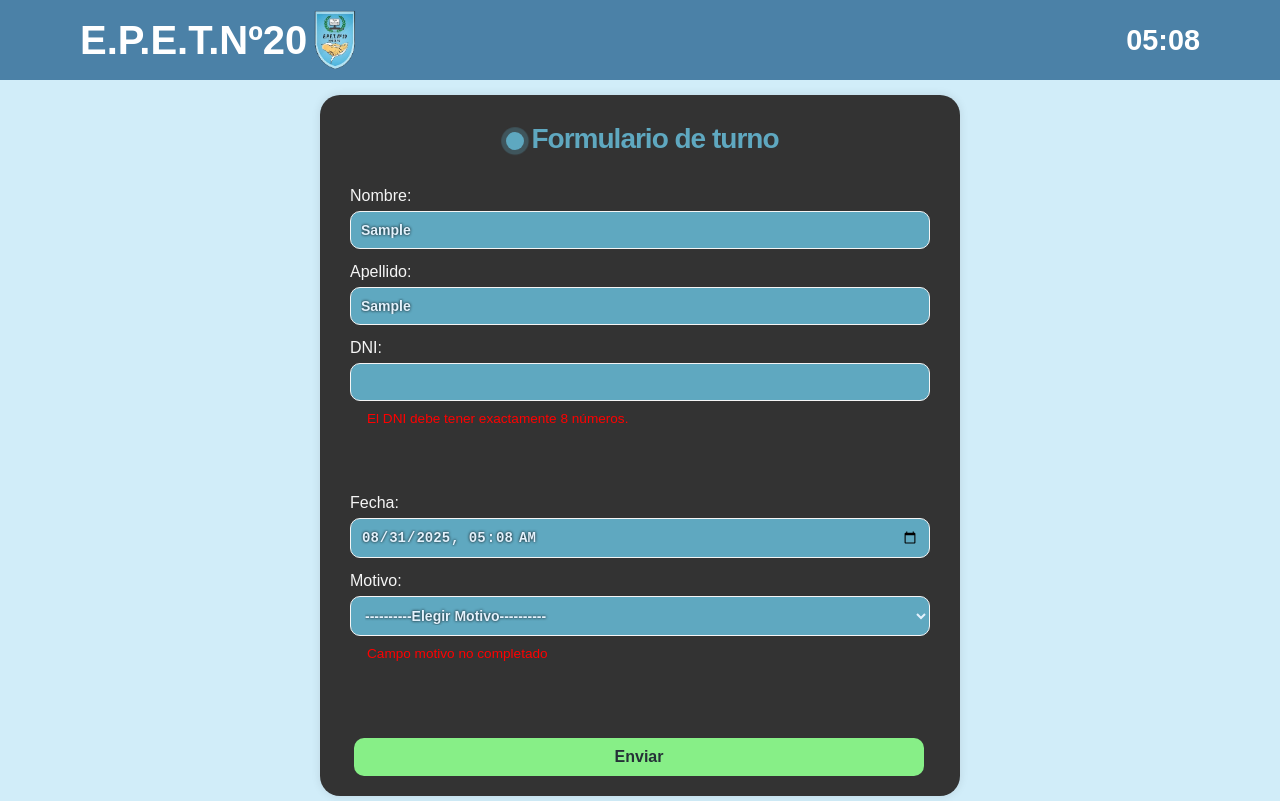
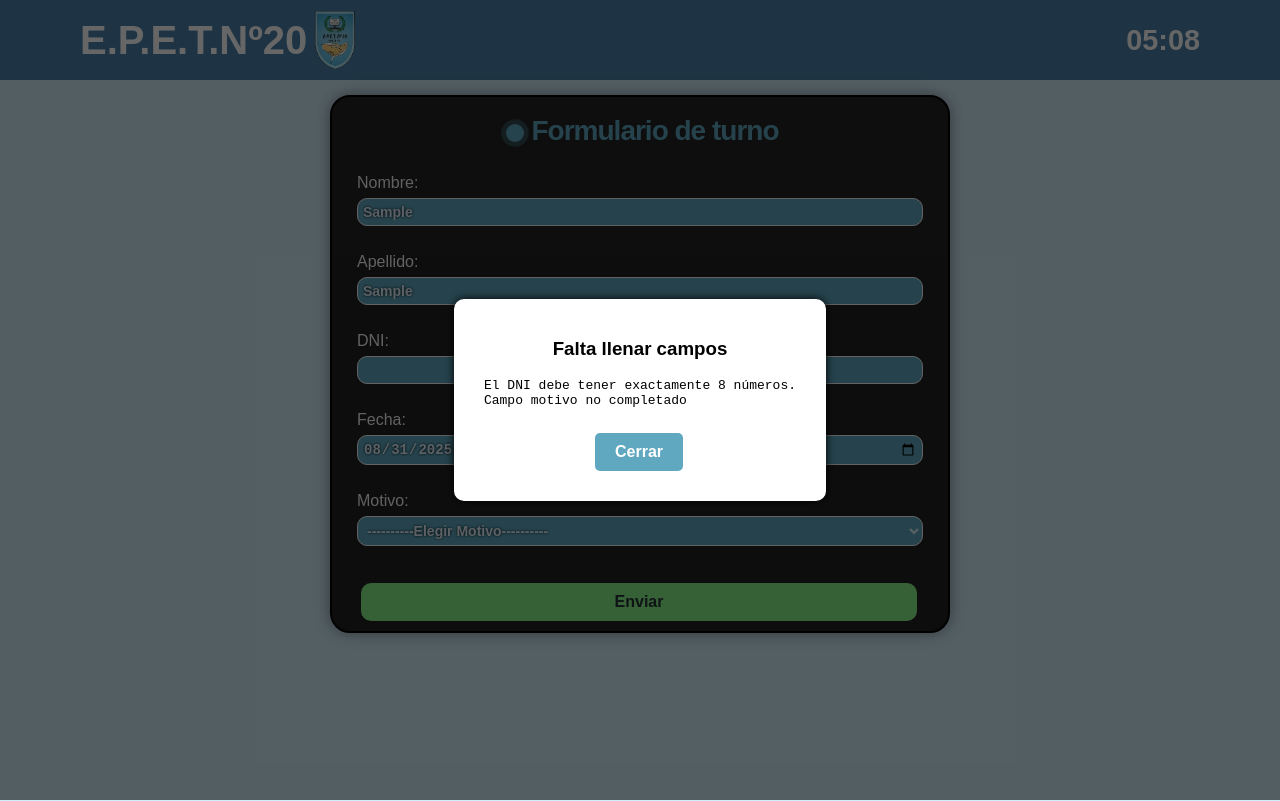
Before and after one commit to lukie-bell/proyecto_totem_6to_2da, a React (Create React App) app: page / in a window 1280 px wide. Both pictures are taken after typing "Sample", "Sample", "Sample" into the empty fields and a click on the button "Enviar". Built offline with nearby package versions, Linux system fonts and the light colour scheme; no server answers.

Commit message:
Se corrigieron detalles del formulario y se hiceron las nuevas alertas Popup

```diff
--- a/src/components/TurnoFormulario.jsx
+++ b/src/components/TurnoFormulario.jsx
@@ -36,6 +36,9 @@ const TurnoFormulario = () =>{
   const[dni, setDNI] = useState("");
   const[fecha, setFecha] = useState(FechaActual());
   const[motivo, setMotivo] = useState("");
+  const[mostrarPopup, setMostrarPopup] = useState (false);
+  const[mensajePopup, setMensajePopup] = useState ("");
+
 
 const navigate = useNavigate(); //Eli:variable para guardar el uso del navigate
 
@@ -43,13 +46,18 @@ const navigate = useNavigate(); //Eli:variable para guardar el uso del navigate
     const [errores, setErrores] = useState({});
    const handleSubmit = async (e) => {
   e.preventDefault();
+
+  // Reseteamos antes para forzar render
+  setErrores({});
+  setMostrarPopup(false);
+
   const errores = {};
 
     //Alerta nombre
     if (nombre.trim() === "") {errores.nombre = "Campo nombre no completado";}
 
     //Alerta apellido
-    if (apellido.trim() === "") {errores.nombre = "Campo apellido no completado";}
+    if (apellido.trim() === "") {errores.apellido = "Campo apellido no completado";}
 
     //Alerta dni
     if (dni.trim() === "") {errores.dni = "Campo DNI no completado";}
@@ -70,70 +78,110 @@ const navigate = useNavigate(); //Eli:variable para guardar el uso del navigate
    // Guardado de errores para mostrarlo despues
     setErrores(errores);
 
-    if (Object.keys(errores).length === 0) {
+    if (Object.keys(errores).length > 0) {
+      const mensaje = Object.values(errores).join("\n");
+      setMensajePopup(mensaje);
+      setMostrarPopup(true);
+
+      return;
+  };
+
 try {
-      await addDoc(collection(db, 'turnos'), { nombreCompleto: nombre + " " + apellido, dni, fecha, motivo, creadoEn: new Date(), }); //Campos que se van a enviar a la bd.
-      setNombre('');
-      setApellido('');
-      setDNI('');
-      setFecha(FechaActual());
-      setMotivo('');
+      await addDoc(collection(db, 'turnos'), {
+        nombreCompleto: `${nombre} ${apellido}`,
+        dni,
+        fecha,
+        motivo,
+        creadoEn: new Date(),
+      });
+
+      // Redireccionar
       navigate("/Recibido", { state: { nombre } });
     } catch (error) {
       console.error(error);
-      alert('Error al registrar turno.');
-      }
+      setMensajePopup("Error al registrar el turno.");
+      setMostrarPopup(true);
     }
   };
 
 //Estructura del formulario
-return(
+return (
+  <>
     <div className="formulario">
       <form onSubmit={handleSubmit} className="formu">
         <div className="formtxt">Formulario de turno</div>
+
         <div>
           <label>Nombre:</label>
-                <input type="text"
+          <input
+            type="text"
             value={nombre}
-                onChange={(e)=>setNombre(e.target.value.replace(/[^A-Za-zÁÉÍÓÚáéíóúÑñ\s]/g, ""))}/>
-                 {errores.nombre && <p className="mensaje-error">{errores.nombre}</p>}
+            onChange={(e) =>
+              setNombre(e.target.value.replace(/[^A-Za-zÁÉÍÓÚáéíóúÑñ\s]/g, ""))
+            }
+          />
+          <p className="mensaje-error">{errores.nombre || "\u00A0"}</p>
         </div>
+
         <div>
           <label>Apellido:</label>
-                <input type="text"
+          <input
+            type="text"
             value={apellido}
-                onChange={(e)=>setApellido(e.target.value.replace(/[^A-Za-zÁÉÍÓÚáéíóúÑñ\s]/g, ""))}/>
-                 {errores.nombre && <p className="mensaje-error">{errores.apellido}</p>}
+            onChange={(e) =>
+              setApellido(e.target.value.replace(/[^A-Za-zÁÉÍÓÚáéíóúÑñ\s]/g, ""))
+            }
+          />
+          <p className="mensaje-error">{errores.apellido || "\u00A0"}</p>
         </div>
+
         <div>
           <label>DNI:</label>
-                <input type="text" maxLength={8}
+          <input
+            type="text"
+            maxLength={8}
             value={dni}
-                onChange={(e)=>setDNI(e.target.value.replace(/[^0-9]/g, ""))}/>
-                 {errores.dni && <p className="mensaje-error">{errores.dni}</p>}
+            onChange={(e) => setDNI(e.target.value.replace(/[^0-9]/g, ""))}
+          />
+          <p className="mensaje-error">{errores.dni || "\u00A0"}</p>
         </div>
+
         <div>
           <label>Fecha:</label>
-                <input type="datetime-local"
+          <input
+            type="datetime-local"
             value={fecha}
-                onChange={(e)=>setFecha(e.target.value)}
-                min={FechaActual()}/>
-                 {errores.fecha && <p className="mensaje-error">{errores.fecha}</p>}
+            onChange={(e) => setFecha(e.target.value)}
+            min={FechaActual()}
+          />
+          <p className="mensaje-error">{errores.fecha || "\u00A0"}</p>
         </div>
+
         <div>
           <label>Motivo:</label>
-                <select value={motivo} onChange={(e)=>setMotivo(e.target.value)}>
+          <select value={motivo} onChange={(e) => setMotivo(e.target.value)}>
             <option value="">----------Elegir Motivo----------</option>
             <option value="Hablar con un preceptor.">Hablar con un preceptor.</option>
             <option value="Hablar con un regente.">Hablar con un regente.</option>
             <option value="Hablar con un directivo.">Hablar con un directivo.</option>
           </select>
-                 {errores.motivo && <p className="mensaje-error">{errores.motivo}</p>}
+          <p className="mensaje-error">{errores.motivo || "\u00A0"}</p>
         </div>
+
         <button className="subt" type="submit">Enviar</button>
       </form>
     </div>
+    {mostrarPopup && (
+        <div className="popup-overlay">
+          <div className="popup-contenido">
+            <h3> Falta llenar campos</h3>
+            <pre>{mensajePopup}</pre>
+           <button
+  onClick={() => {setMostrarPopup(false);setErrores({});}}>Cerrar</button>
+          </div>
+        </div>
+      )}
+      </>
   );
 };
-
 export default TurnoFormulario;
--- a/src/css/Conjuntocss.css
+++ b/src/css/Conjuntocss.css
@@ -90,29 +90,25 @@ body {
     /* pantalla formularios */
 
     .formulario{
-   display: flex;
+  display: flex;
   justify-content: center;
-  padding-top: 100px;
-  padding-left: 20px;
-  padding-right: 20px;
-  transform: translate(0px, -5px);
+ transform: translate(0px, 95px);
 }
 
 /*le damos forma y estilo al cuerpo dal formulario*/
 .formu {
-display: flex;
+  display: flex;
   flex-direction: column;
-  gap: 2px;
-  width: 580px;
-  background-color: #333333;
-  padding: 10px 30px;
+  gap: 1px;
+  width: 620px;
+  background-color: #222222;
+  padding: 0px 25px;
   border-radius: 20px;
   position: relative;
-  border-color: black;
-  box-shadow: 0 0 10px rgba(0,0,0,0.1);
-  max-height: none;
+  border: 2px solid black;
+  box-shadow: 0 0 15px rgba(0,0,0,0.4);
   min-height: auto;
-  overflow: visible;
+  box-sizing: border-box;
 }
 
 /*agregamos formas y las animamos (circulo)*/
@@ -159,7 +155,7 @@ transform: translate(-140px, 27px);
 form > div {
   display: flex;
   flex-direction: column;
-  margin-bottom: 12px;
+  margin-bottom: 8px;
 }
 
 form > div > label {
@@ -171,7 +167,7 @@ form > div > label {
 /* Inputs y selects (casilleros) */
 input,
 select {
-  padding: 10px;
+  padding: 5px;
   background-color:#5FA8C0;;
   border: 1px solid #F5F5F5;
   border-radius: 10px;
@@ -204,7 +200,7 @@ select:focus {
 }
 /*textarea (tamaño y estilo) */
 textarea {
-  padding: 10px;
+  padding: 5px;
   background-color: #5FA8C0;
   border: 1px solid #F5F5F5;
   border-radius: 10px;
@@ -265,15 +261,54 @@ font-weight: 700;
   }
 }
 /* estilo para las alertas*/
-.input-error {
-  border: 2px solid red;
-  background-color: #ffe6e6;
+.popup-overlay {
+  position: fixed;
+  top: 0;
+  left: 0;
+  width: 100%;
+  height: 100%;
+  background: rgba(0, 0, 0, 0.6);
+  display: flex;
+  justify-content: center;
+  align-items: center;
+}
+
+.popup-contenido {
+  background: white;
+  padding: 20px 30px;
+  border-radius: 10px;
+  max-width: 400px;
+  text-align: center;
+  box-shadow: 0px 0px 10px black;
+}
+
+.popup-contenido pre {
+  text-align: left;
+  white-space: pre-wrap;
+  margin: 15px 0;
+}
+
+.popup-contenido button {
+  padding: 10px 20px;
+  background-color: #5FA8C0;
+  border: none;
+  border-radius: 5px;
+  color: white;
+  font-weight: bold;
+  cursor: pointer;
 }
 
 .mensaje-error {
-  color: red;
-  font-size: 0.85rem;
-  margin-top: 50px;
+  min-height: 18px; /* o el alto que necesites para un mensaje */
+  color: #f55;
+  margin: 0;
+  visibility: hidden; /* Oculto pero ocupa espacio */
+  font-size: 13px;
+  font-weight: 600;
+}
+
+.mensaje-error.visible {
+  visibility: visible;
 }
 
 /* Pantalla Login */
```
Lines whose indentation alone changed are shown as unchanged.
